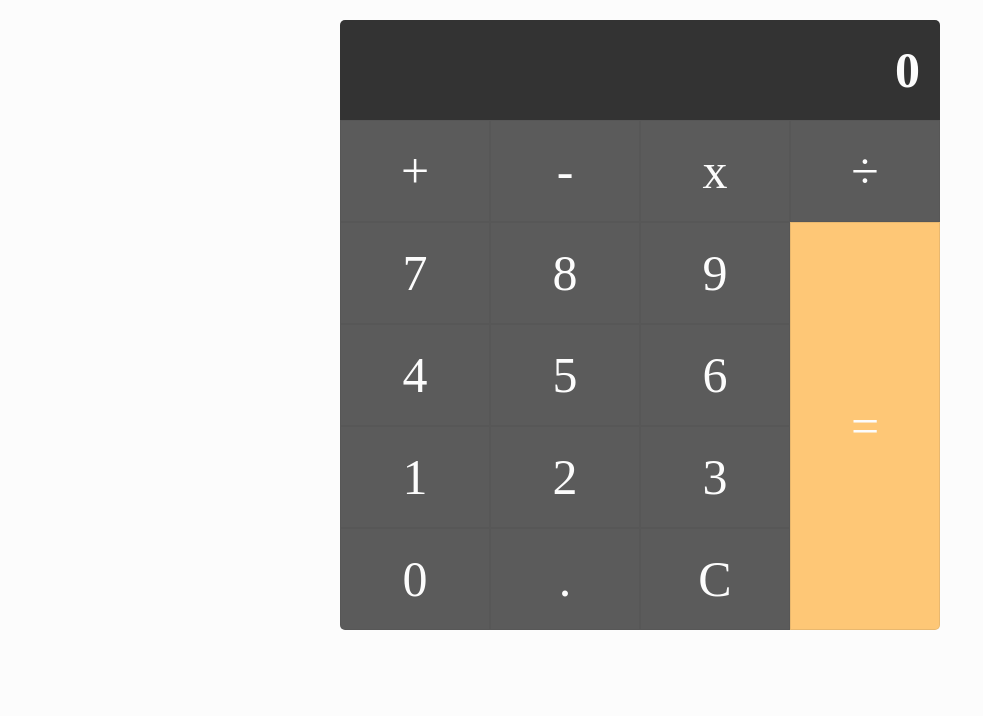
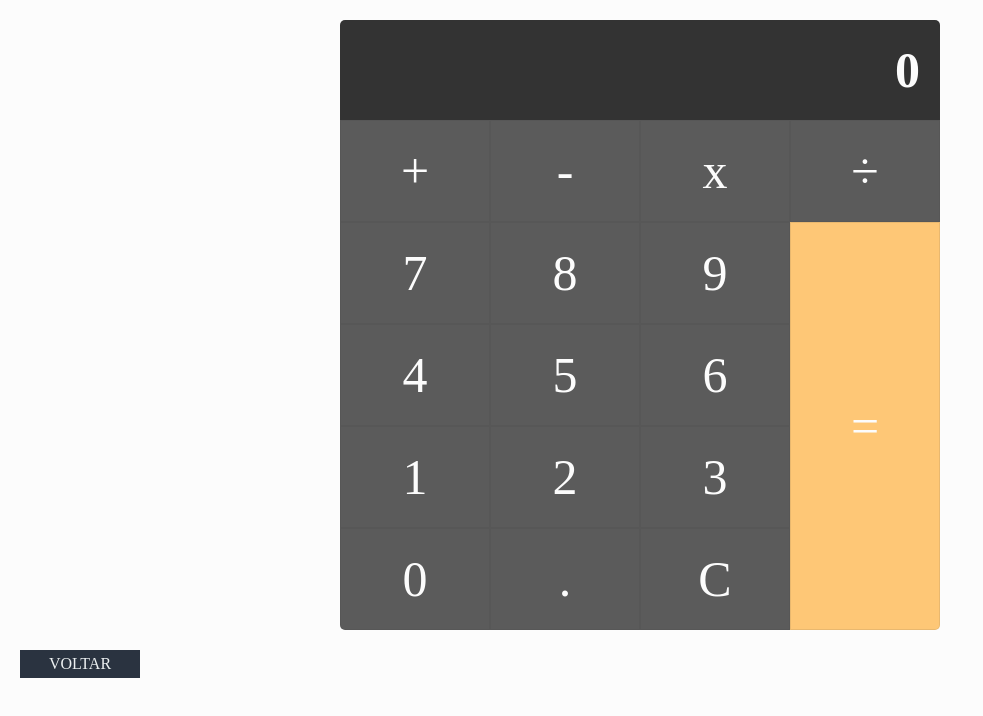
Before and after one commit to davislamenha/exercicios-js3-onebitcode, a plain HTML site: page exercicio-2/exercicio-2.html in a window 1280 px wide. Shown: the whole page, without its empty margins (0-983 px from the left). Drawn offline with Linux system fonts and the light colour scheme.

Commit message:
link para ir para o exercicio 2 e link para voltar para pagina principal

```diff
--- a/exercicio-2/exercicio-2.css
+++ b/exercicio-2/exercicio-2.css
@@ -70,3 +70,22 @@ button {
   grid-column: 4;
   grid-row: 3/7;
 }
+
+/* BOTAO VOLTAR */
+.btn-voltar {
+  display: block;
+  max-width: 80px;
+  background-color: #2a3340;
+  color: #ecf0f1;
+  text-transform: uppercase;
+  padding: 5px 20px;
+  margin-top: 20px;
+  margin-left: 20px;
+  text-decoration: none;
+  text-align: center;
+  transition: 0.3s all;
+}
+
+.btn-voltar:hover {
+  background-color: #5b89ff;
+}
--- a/exercicio-2/exercicio-2.html
+++ b/exercicio-2/exercicio-2.html
@@ -33,7 +33,7 @@
       <button data-operador="limpar">C</button>
     </div>
   </div>
-
+  <a class="btn-voltar" href="../index.html">voltar</a>
   <script type="module" src="./exercicio-2.js"></script>
 </body>
 
```
Also changed, not shown: index.html (+1 -0 lines).
